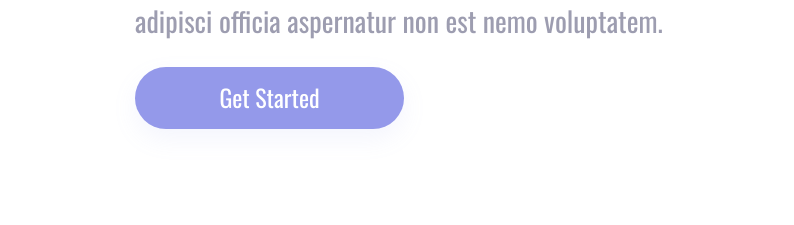
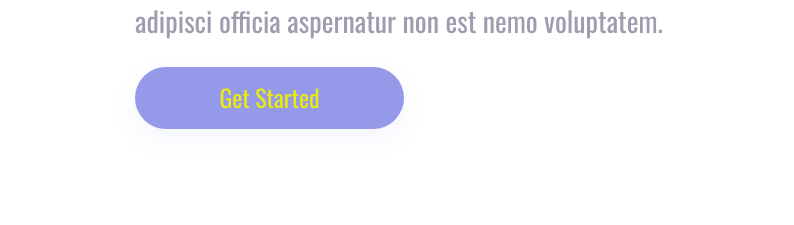
Before and after one commit to Souricles/Desafio-01-DevClub, a plain HTML site: page index.html in a window 1280 px wide. Shown: the part 655-880 px from the top of the page, 0-794 px from the left. Drawn offline with nearby package versions, Linux system fonts and the light colour scheme.

Commit message:
css-cor-button

```diff
--- a/style.css
+++ b/style.css
@@ -72,7 +72,7 @@ button {
     font-size: 24px;
     line-height: 35.57px;
     text-align: center;
-    color:rgba(255, 255, 255, 1);
+    color:rgb(236, 236, 10);
     ;
 
 }
```
